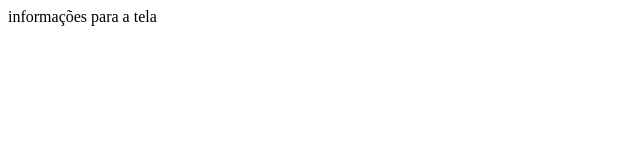
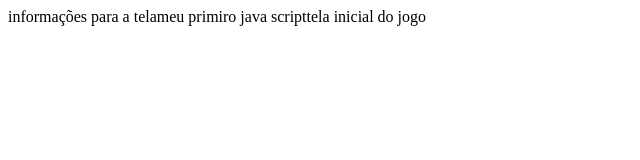
Before and after one commit to gbianchi07/aula-git-2, a plain HTML site: page index.html in a window 1280 px wide. Shown: the whole page, without its empty margins (0-640 px from the left). Drawn offline with Linux system fonts and the light colour scheme.

Commit message:
nova versao

```diff
--- a/index.html
+++ b/index.html
@@ -9,6 +9,9 @@
 <body>
     <script>
         document.write("informações para a tela")
+        document.write("meu primiro java script")
+        document.write("tela inicial do jogo")
+
     </script>
 </body>
 </html>
```
